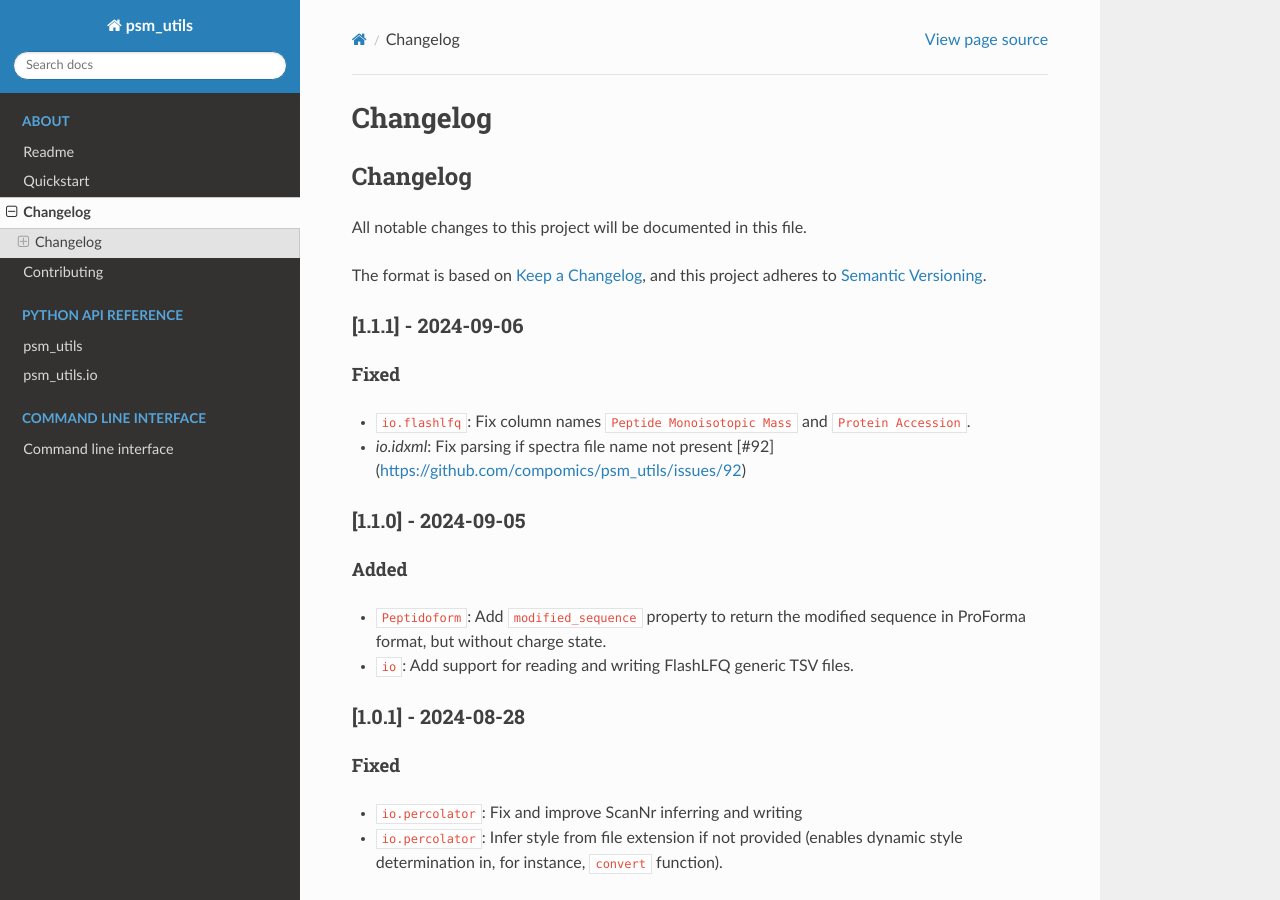
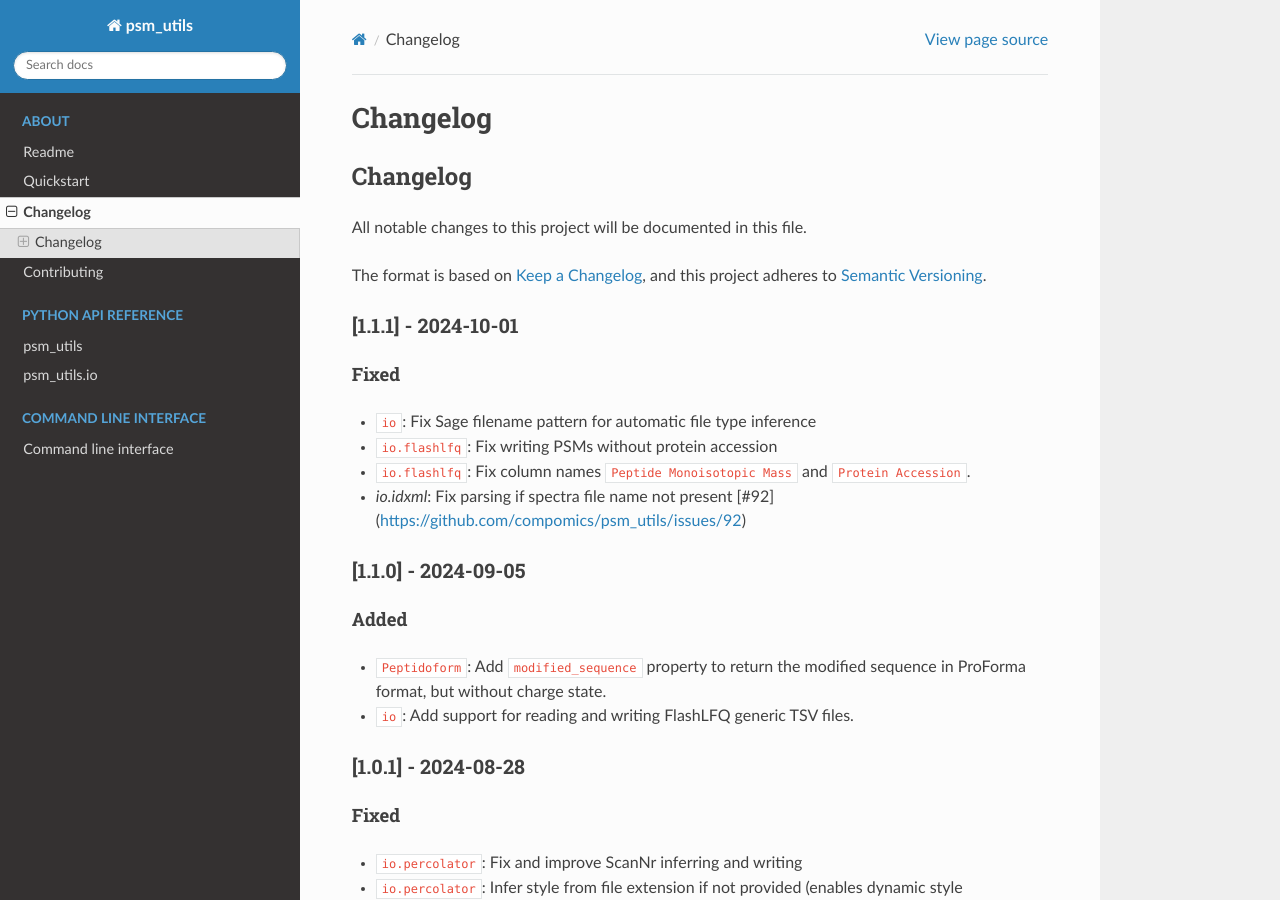
Before and after one commit to compomics/psm_utils, a Sphinx documentation site: the page built from docs/source/changelog.rst, in a window 1280 px wide and 900 px high. Built offline with Sphinx 7.4.7 and the Read the Docs theme 2.0.0, drawn with Linux system fonts in a browser that asks for light colours.

Commit message:
Update changelog

```diff
--- a/CHANGELOG.md
+++ b/CHANGELOG.md
@@ -5,10 +5,12 @@ All notable changes to this project will be documented in this file.
 The format is based on [Keep a Changelog](https://keepachangelog.com/en/1.0.0/),
 and this project adheres to [Semantic Versioning](https://semver.org/spec/v2.0.0.html).
 
-## [1.1.1] - 2024-09-06
+## [1.1.1] - 2024-10-01
 
 ### Fixed
 
+- `io`: Fix Sage filename pattern for automatic file type inference
+- `io.flashlfq`: Fix writing PSMs without protein accession
 - `io.flashlfq`: Fix column names `Peptide Monoisotopic Mass` and `Protein Accession`.
 - `io.idxml`: Fix parsing if spectra file name not present [#92](https://github.com/compomics/psm_utils/issues/92)
 
--- a/docs/source/api/psm_utils.io.rst
+++ b/docs/source/api/psm_utils.io.rst
@@ -8,7 +8,7 @@ psm_utils.io
 
 
 psm_utils.io.flashlfq
-##################
+#####################
 
 .. automodule:: psm_utils.io.flashlfq
    :members:
@@ -60,7 +60,7 @@ psm_utils.io.mzid
 
 
 psm_utils.io.parquet
-#################
+####################
 
 .. automodule:: psm_utils.io.parquet
    :members:
```
